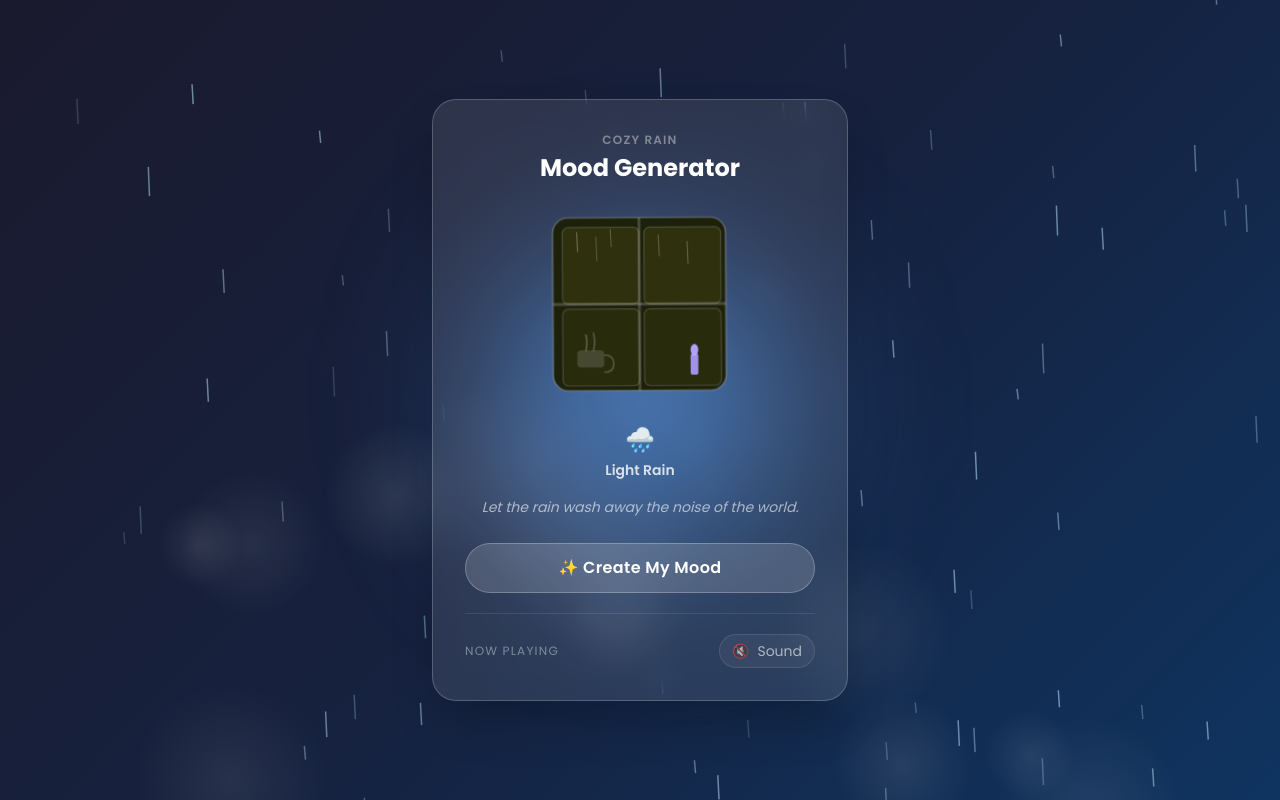
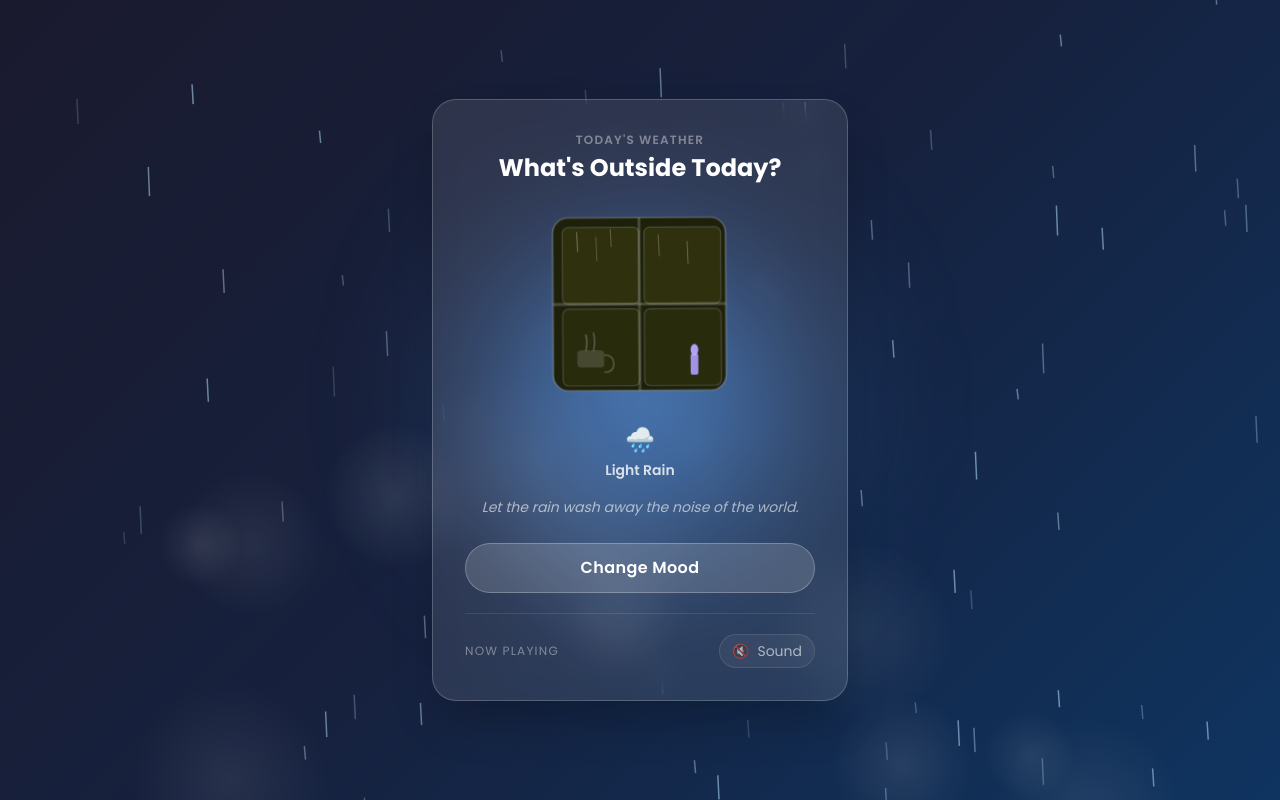
Before and after one commit to andiniiadeliaa/Todays-Weather, a website with bundled scripts: page index.html in a window 1280 px wide. Built offline with nearby package versions, Linux system fonts and the light colour scheme.

Commit message:
Update project content

```diff
--- a/index.html
+++ b/index.html
@@ -3,8 +3,8 @@
 <head>
   <meta charset="UTF-8" />
   <meta name="viewport" content="width=device-width, initial-scale=1.0" />
-  <meta name="description" content="Cozy Rain Mood Generator — an immersive ambient rainy-day experience in your browser." />
-  <title>Cozy Rain Mood Generator</title>
+  <meta name="description" content="Today's Weather — a simple interactive weather experience with relaxing animations and ambient sound." />
+  <title>Today's Weather</title>
 
   <!-- Google Fonts — Poppins -->
   <link rel="preconnect" href="https://fonts.googleapis.com" />
@@ -58,8 +58,8 @@
 
       <!-- Card header -->
       <header class="text-center mb-6">
-        <p class="text-xs font-semibold uppercase tracking-widest text-white/40 mb-1">Cozy Rain</p>
-        <h1 class="text-2xl font-bold text-white">Mood Generator</h1>
+        <p class="text-xs font-semibold uppercase tracking-widest text-white/40 mb-1">TODAY'S WEATHER</p>
+        <h1 class="text-2xl font-bold text-white">What's Outside Today?</h1>
       </header>
 
       <!-- Window illustration -->
@@ -106,7 +106,7 @@
       <!-- Mood label -->
       <div class="text-center mb-4" aria-live="polite">
         <span id="mood-emoji" class="text-2xl" aria-hidden="true">🌧️</span>
-        <p id="mood-name" class="text-sm font-semibold text-white/80 mt-1">Light Rain</p>
+         <p id="mood-name" class="text-sm font-semibold text-white/80 mt-1">Light Rain</p>
       </div>
 
       <!-- Quote -->
@@ -121,7 +121,7 @@
         id="mood-btn"
         class="mood-btn relative overflow-hidden w-full py-3 px-6 bg-white/15 hover:bg-white/20 border border-white/25 rounded-full text-white font-semibold text-base tracking-wide transition-all duration-200"
         aria-label="Generate a new mood"
-      >✨ Create My Mood</button>
+      >Change Mood</button>
 
       <hr class="border-white/10 my-5" />
 
```
Also changed, not shown: screenshot/preview.png (added), 1 other file.
